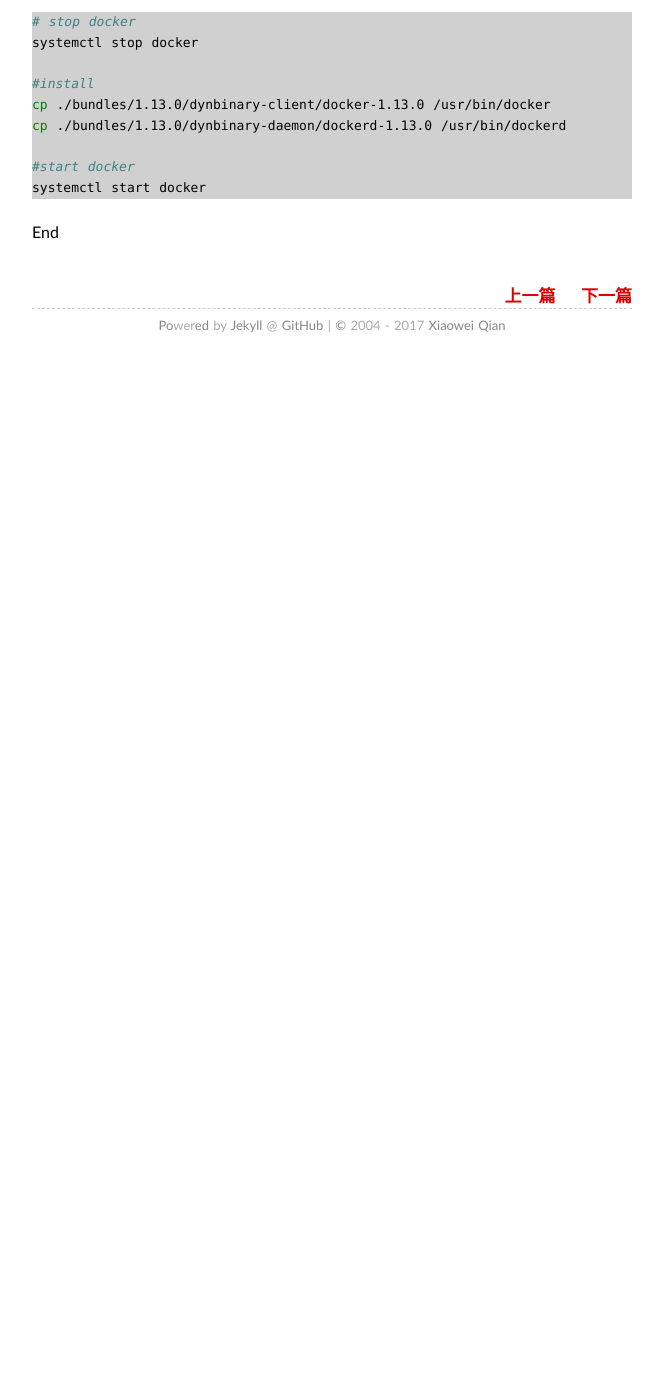
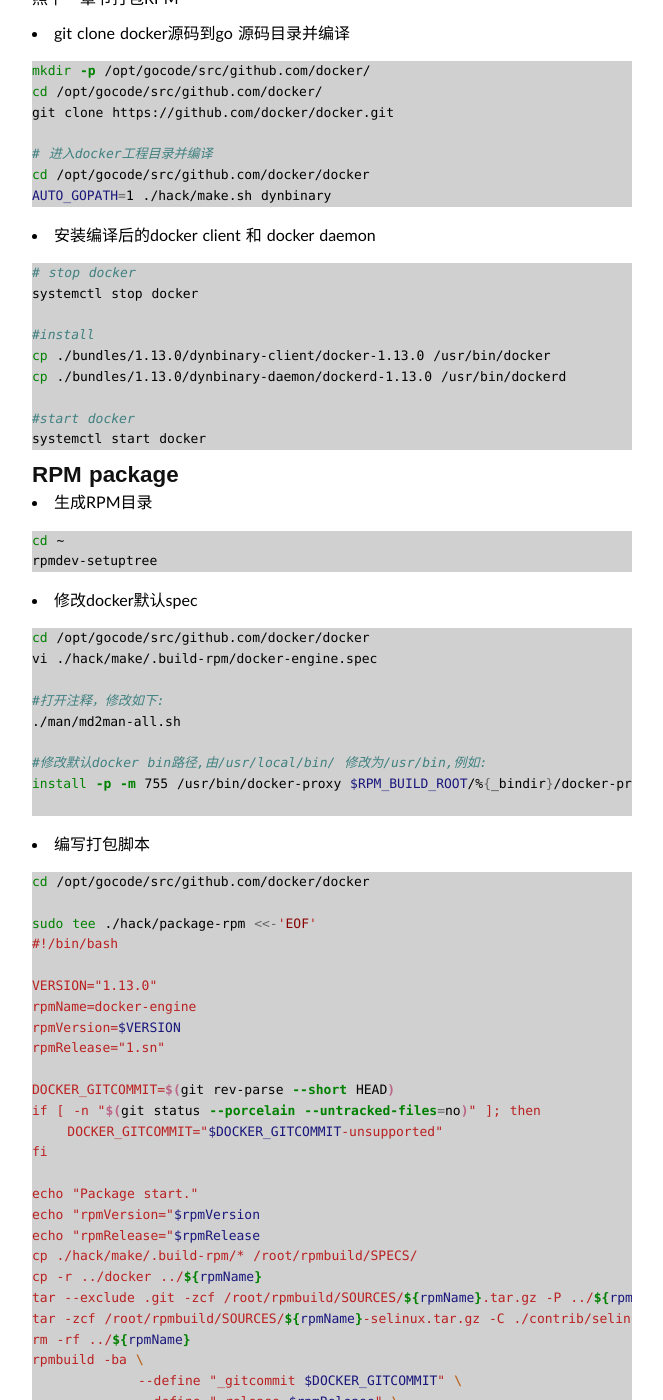
Before and after one commit to XiaoweiQian/note, a Jekyll site: the page built from _posts/2017-01-19-docker-compile-on-centos7.md, in a window 1280 px wide and 1400 px high, scrolled down 1274 px. Shown: the whole window, without its empty margins (308-971 px from the left). Built offline with Jekyll 4.4.1, drawn with Linux system fonts in a browser that asks for light colours; Markdown is read by kramdown in place of the engine named in the settings; before the commit the page ends 1642 px from its top, so only the background shows below that; some of the changed text lies outside the part shown.

Commit message:
update docker compile

````diff
--- a/_posts/2017-01-19-docker-compile-on-centos7.md
+++ b/_posts/2017-01-19-docker-compile-on-centos7.md
@@ -53,9 +53,20 @@
 
 # 安装文件系统依赖
 yum install btrfs-progs-devel device-mapper-devel
+
+# 安装RPM依赖
+yum install rpmdevtools
+
+#安装selinux
+yum install selinux-policy-devel
+
+#安装go-md2man
+yum install go-md2man
 ```
 
 ## Compile
+
+此章节内容适合在开发测试环境中手动编译和部署，如果需要发布到生产环境直接参照下一章节打包RPM
 
 * git clone docker源码到go 源码目录并编译
 
@@ -82,4 +93,82 @@
 #start docker
 systemctl start docker
 ```
+
+## RPM package
+
+* 生成RPM目录
+
+```sh
+cd ~
+rpmdev-setuptree
+```
+
+* 修改docker默认spec
+
+```sh
+cd /opt/gocode/src/github.com/docker/docker
+vi ./hack/make/.build-rpm/docker-engine.spec
+
+#打开注释，修改如下:
+./man/md2man-all.sh
+
+#修改默认docker bin路径,由/usr/local/bin/ 修改为/usr/bin,例如:
+install -p -m 755 /usr/bin/docker-proxy $RPM_BUILD_ROOT/%{_bindir}/docker-proxy
+
+```
+
+* 编写打包脚本
+
+```sh
+cd /opt/gocode/src/github.com/docker/docker
+
+sudo tee ./hack/package-rpm <<-'EOF'
+#!/bin/bash
+
+VERSION="1.13.0"
+rpmName=docker-engine
+rpmVersion=$VERSION
+rpmRelease="1.sn"
+
+DOCKER_GITCOMMIT=$(git rev-parse --short HEAD)
+if [ -n "$(git status --porcelain --untracked-files=no)" ]; then
+    DOCKER_GITCOMMIT="$DOCKER_GITCOMMIT-unsupported"
+fi
+
+echo "Package start."
+echo "rpmVersion="$rpmVersion
+echo "rpmRelease="$rpmRelease
+cp ./hack/make/.build-rpm/* /root/rpmbuild/SPECS/
+cp -r ../docker ../${rpmName}
+tar --exclude .git -zcf /root/rpmbuild/SOURCES/${rpmName}.tar.gz -P ../${rpmName}
+tar -zcf /root/rpmbuild/SOURCES/${rpmName}-selinux.tar.gz -C ./contrib/selinux/ ${rpmName}-selinux
+rm -rf ../${rpmName}
+rpmbuild -ba \
+            --define "_gitcommit $DOCKER_GITCOMMIT" \
+            --define "_release $rpmRelease" \
+            --define "_version $rpmVersion" \
+            --define "_origversion $VERSION" \
+            /root/rpmbuild/SPECS/${rpmName}.spec
+
+rpmbuild -ba \
+                    --define "_gitcommit $DOCKER_GITCOMMIT" \
+                    --define "_release $rpmRelease" \
+                    --define "_version $rpmVersion" \
+                    --define "_origversion $VERSION" \
+                    /root/rpmbuild/SPECS/${rpmName}-selinux.spec
+
+echo "Package end."
+EOF
+
+chmod +x ./hack/package-rpm
+```
+
+* 打包
+
+```sh
+cd /opt/gocode/src/github.com/docker/docker/
+./hack/package-rpm
+#RPM包默认目录为/root/rpmbuild/RPMS
+```
+
 End
````
Also changed, not shown: _posts/2017-01-23-docker-network-remote-driver.md (+0 -9 lines).
